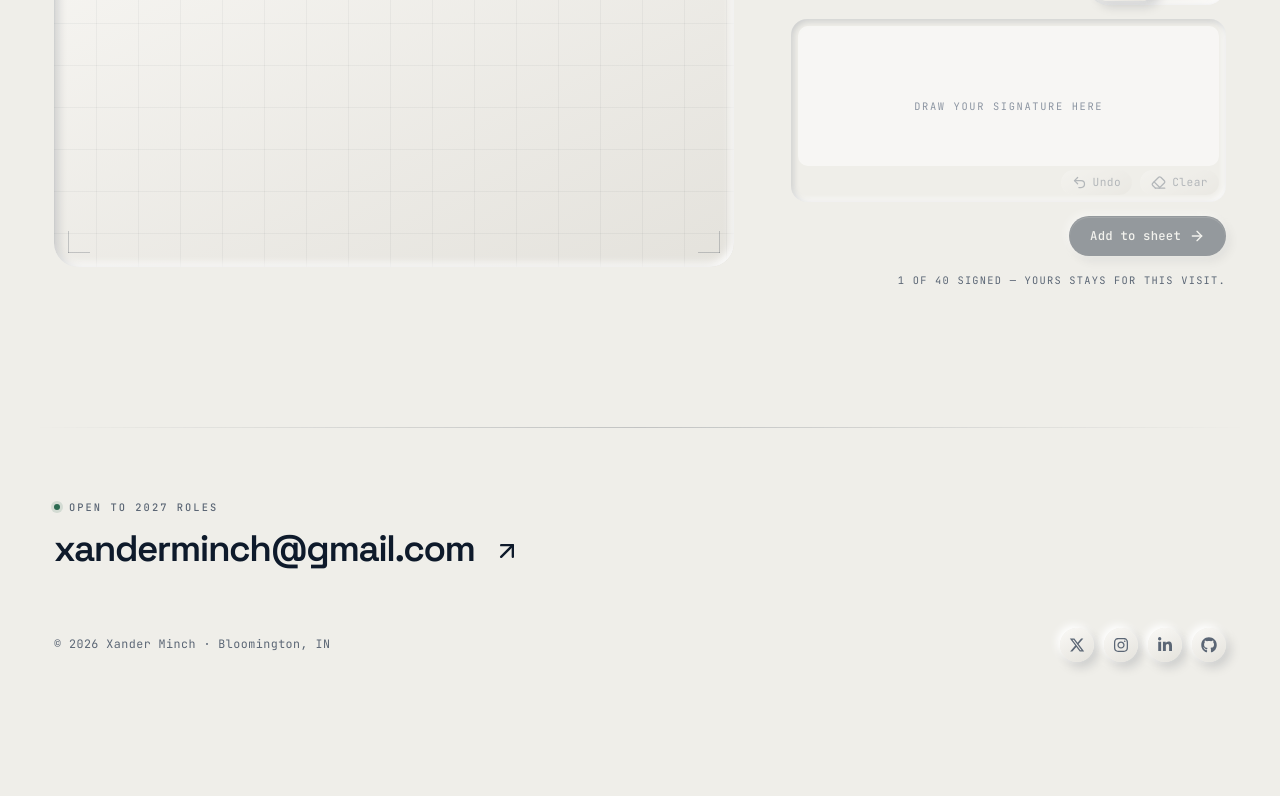
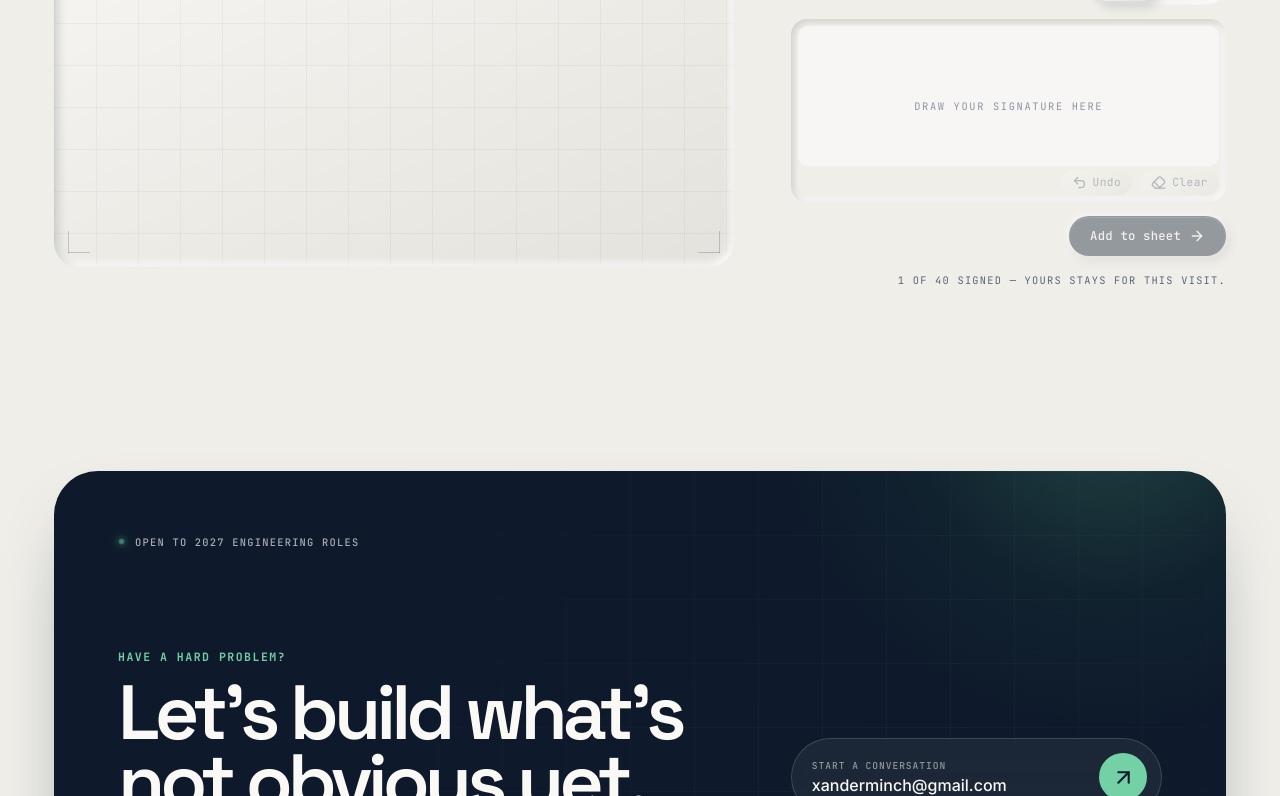
Before and after one commit to aledminc/aledminc.github.io, a React (Vite) app: page / in a window 1280 px wide. Shown: the part 2004-2800 px from the top of the page. Before the commit the page ends 2698 px from the top, so only its background shows below. Built offline with nearby package versions, Linux system fonts and the light colour scheme; no server answers.

Commit message:
footer improvement

```diff
--- a/src/layout/Footer.jsx
+++ b/src/layout/Footer.jsx
@@ -1,50 +1,71 @@
-import { FaXTwitter, FaInstagram, FaLinkedinIn, FaGithub } from 'react-icons/fa6'
-import { LuArrowUpRight } from 'react-icons/lu'
+import { FaGithub, FaInstagram, FaLinkedinIn, FaXTwitter } from 'react-icons/fa6'
+import { LuArrowUp, LuArrowUpRight } from 'react-icons/lu'
 import { socials, contactEmail } from '../data/socials.js'
 
-const SOCIAL_ICONS = {
-  x: FaXTwitter,
-  instagram: FaInstagram,
-  linkedin: FaLinkedinIn,
+const SOCIAL_META = {
+  github: { icon: FaGithub, handle: '@aledminc' },
+  linkedin: { icon: FaLinkedinIn, handle: '/in/xander-minch' },
+  instagram: { icon: FaInstagram, handle: '@xandererr' },
+  x: { icon: FaXTwitter, handle: '@XanderMinch' },
 }
 
-// The socials live here and nowhere else. They used to sit in the nav too,
-// which meant six competing targets in a bar that should hold one.
+const socialById = Object.fromEntries(socials.map((social) => [social.id, social]))
 const LINKS = [
-  ...socials,
   { id: 'github', label: 'GitHub', url: 'https://github.com/aledminc' },
-]
+  socialById.linkedin,
+  socialById.instagram,
+  socialById.x,
+].filter(Boolean)
 
 export default function Footer() {
   return (
     <footer className="footer">
-      <div className="container footer__inner">
-        <p className="eyebrow">Open to 2027 roles</p>
+      <div className="container">
+        <div className="footer__panel">
+          <div className="footer__signal">
+            <span className="footer__signal-dot" aria-hidden="true" />
+            Open to 2027 engineering roles
+          </div>
 
-        {/* The whole footer is one call to action. Nothing else competes. */}
-        <a className="footer__mail" href={`mailto:${contactEmail}`}>
-          <span>{contactEmail}</span>
-          <LuArrowUpRight size={28} />
-        </a>
+          <div className="footer__hero">
+            <div>
+              <p className="footer__kicker">Have a hard problem?</p>
+              <h2>Let’s build what’s<br />not obvious yet.</h2>
+            </div>
 
-        <div className="footer__base">
-          <small>© {new Date().getFullYear()} Xander Minch · Bloomington, IN</small>
-          <div className="footer__socials">
+            <a className="footer__contact" href={`mailto:${contactEmail}`}>
+              <span className="footer__contact-copy">
+                <small>Start a conversation</small>
+                <strong>{contactEmail}</strong>
+              </span>
+              <span className="footer__contact-arrow" aria-hidden="true">
+                <LuArrowUpRight size={25} />
+              </span>
+            </a>
+          </div>
+
+          <nav className="footer__socials" aria-label="Social profiles">
             {LINKS.map(({ id, label, url }) => {
-              const Icon = SOCIAL_ICONS[id] ?? FaGithub
+              const { icon: Icon, handle } = SOCIAL_META[id]
               return (
-                <a
-                  key={id}
-                  href={url}
-                  target="_blank"
-                  rel="noopener noreferrer"
-                  aria-label={label}
-                  className="footer__social"
-                >
-                  <Icon size={16} />
+                <a key={id} href={url} target="_blank" rel="noopener noreferrer">
+                  <span className="footer__social-icon"><Icon size={18} /></span>
+                  <span className="footer__social-copy">
+                    <strong>{label}</strong>
+                    <small>{handle}</small>
+                  </span>
+                  <LuArrowUpRight className="footer__social-arrow" size={17} />
                 </a>
               )
             })}
+          </nav>
+
+          <div className="footer__base">
+            <small>© {new Date().getFullYear()} Xander Minch</small>
+            <span>Built in Bloomington, Indiana</span>
+            <button type="button" onClick={() => window.scrollTo({ top: 0, behavior: 'smooth' })}>
+              Back to top <LuArrowUp size={15} />
+            </button>
           </div>
         </div>
       </div>
--- a/src/layout/Layout.css
+++ b/src/layout/Layout.css
@@ -386,3 +386,43 @@
   translate: 0 0;
   box-shadow: var(--press);
 }
+
+/* ============================================================
+   FOOTER — the page resolves into one focused contact surface.
+   ============================================================ */
+.footer { position: relative; margin-top: clamp(52px, 9vw, 110px); padding: 0 0 clamp(14px, 2vw, 26px); }
+.footer::before { display: none; }
+.footer__panel { position: relative; overflow: hidden; padding: clamp(28px, 5vw, 66px) clamp(22px, 5vw, 64px) 22px; border-radius: clamp(24px, 4vw, 44px); background: var(--ink); color: var(--paper); box-shadow: 0 34px 80px -42px rgba(14,26,43,.8); isolation: isolate; }
+.footer__panel::before { content:''; position:absolute; z-index:-1; width:min(680px,80vw); aspect-ratio:1; right:-19%; top:-72%; border-radius:50%; background:radial-gradient(circle,rgba(63,138,104,.38),rgba(44,106,81,.1) 42%,transparent 70%); }
+.footer__panel::after { content:''; position:absolute; z-index:-1; inset:0; opacity:.14; background-image:linear-gradient(rgba(255,255,255,.22) 1px,transparent 1px),linear-gradient(90deg,rgba(255,255,255,.22) 1px,transparent 1px); background-size:64px 64px; mask-image:linear-gradient(110deg,transparent 12%,#000 70%,transparent); }
+.footer__signal { display:flex; align-items:center; gap:10px; color:rgba(255,255,255,.64); font:500 .65rem var(--font-data); letter-spacing:.12em; text-transform:uppercase; }
+.footer__signal-dot { width:7px; height:7px; border-radius:50%; background:#66d5a2; box-shadow:0 0 0 5px rgba(102,213,162,.1),0 0 18px #66d5a2; animation:footer-pulse 2.4s ease-in-out infinite; }
+@keyframes footer-pulse { 50% { opacity:.55; scale:.78; } }
+.footer__hero { display:grid; grid-template-columns:minmax(0,1.1fr) minmax(330px,.7fr); gap:clamp(30px,7vw,90px); align-items:end; padding:clamp(54px,8vw,100px) 0 clamp(50px,7vw,82px); }
+.footer__kicker { margin:0 0 14px; color:#72cda4; font:600 .72rem var(--font-data); letter-spacing:.13em; text-transform:uppercase; }
+.footer__hero h2 { margin:0; max-width:12ch; color:var(--paper); font-size:clamp(2.7rem,6vw,6rem); line-height:.9; letter-spacing:-.065em; }
+.footer__contact { display:flex; align-items:center; justify-content:space-between; gap:18px; padding:14px 14px 14px 20px; border:1px solid rgba(255,255,255,.15); border-radius:999px; background:rgba(255,255,255,.06); backdrop-filter:blur(12px); transition:background 280ms ease,border-color 280ms ease,translate 280ms cubic-bezier(.22,1,.36,1); }
+.footer__contact-copy { display:flex; flex-direction:column; min-width:0; gap:3px; }
+.footer__contact-copy small { color:rgba(255,255,255,.52); font:500 .6rem var(--font-data); letter-spacing:.1em; text-transform:uppercase; }
+.footer__contact-copy strong { overflow:hidden; color:var(--paper); font:500 clamp(.82rem,1.4vw,1rem) var(--font-body); text-overflow:ellipsis; white-space:nowrap; }
+.footer__contact-arrow { display:grid; flex:none; width:48px; height:48px; place-items:center; border-radius:50%; background:#73d1a5; color:var(--ink); transition:rotate 350ms cubic-bezier(.22,1,.36,1),scale 350ms cubic-bezier(.22,1,.36,1); }
+.footer__contact:hover { translate:0 -4px; border-color:rgba(115,209,165,.56); background:rgba(255,255,255,.1); }
+.footer__contact:hover .footer__contact-arrow { rotate:45deg; scale:1.05; }
+.footer__socials { display:grid; grid-template-columns:repeat(4,1fr); gap:0; border-top:1px solid rgba(255,255,255,.12); border-bottom:1px solid rgba(255,255,255,.12); }
+.footer__socials a { display:grid; grid-template-columns:auto 1fr auto; align-items:center; gap:12px; min-width:0; padding:22px 18px; border-left:1px solid rgba(255,255,255,.12); transition:background 240ms ease; }
+.footer__socials a:first-child { border-left:0; }
+.footer__socials a:hover { background:rgba(255,255,255,.07); }
+.footer__social-icon { display:grid; width:34px; height:34px; place-items:center; border:1px solid rgba(255,255,255,.16); border-radius:50%; color:#7bd3aa; }
+.footer__social-copy { display:flex; flex-direction:column; min-width:0; }
+.footer__social-copy strong { color:var(--paper); font:600 .77rem var(--font-body); }
+.footer__social-copy small { overflow:hidden; color:rgba(255,255,255,.45); font:400 .57rem var(--font-data); text-overflow:ellipsis; white-space:nowrap; }
+.footer__social-arrow { color:rgba(255,255,255,.35); transition:translate 240ms ease,color 240ms ease; }
+.footer__socials a:hover .footer__social-arrow { color:#7bd3aa; translate:3px -3px; }
+.footer__base { display:grid; grid-template-columns:1fr auto 1fr; align-items:center; gap:20px; margin-top:0; padding-top:22px; color:rgba(255,255,255,.42); font:400 .61rem var(--font-data); letter-spacing:.04em; }
+.footer__base small { color:inherit; font:inherit; }
+.footer__base > span { text-align:center; }
+.footer__base button { display:inline-flex; align-items:center; gap:8px; justify-self:end; padding:8px 0; border:0; background:transparent; color:rgba(255,255,255,.56); font:inherit; cursor:pointer; transition:color 200ms ease; }
+.footer__base button:hover { color:#7bd3aa; }
+@media(max-width:820px) { .footer__hero{grid-template-columns:1fr}.footer__contact{max-width:480px}.footer__socials{grid-template-columns:1fr 1fr}.footer__socials a:nth-child(3){border-left:0;border-top:1px solid rgba(255,255,255,.12)}.footer__socials a:nth-child(4){border-top:1px solid rgba(255,255,255,.12)} }
+@media(max-width:540px) { .footer .container{padding:0 10px}.footer__panel{padding:26px 18px 18px}.footer__hero{padding:48px 0}.footer__hero h2{font-size:clamp(2.5rem,13vw,4.2rem)}.footer__contact{padding-left:16px}.footer__contact-arrow{width:42px;height:42px}.footer__socials{grid-template-columns:1fr}.footer__socials a{border-left:0;border-top:1px solid rgba(255,255,255,.12);padding:16px 8px}.footer__socials a:first-child{border-top:0}.footer__base{grid-template-columns:1fr auto}.footer__base>span{display:none} }
+@media(prefers-reduced-motion:reduce) { .footer__signal-dot{animation:none} }
```
